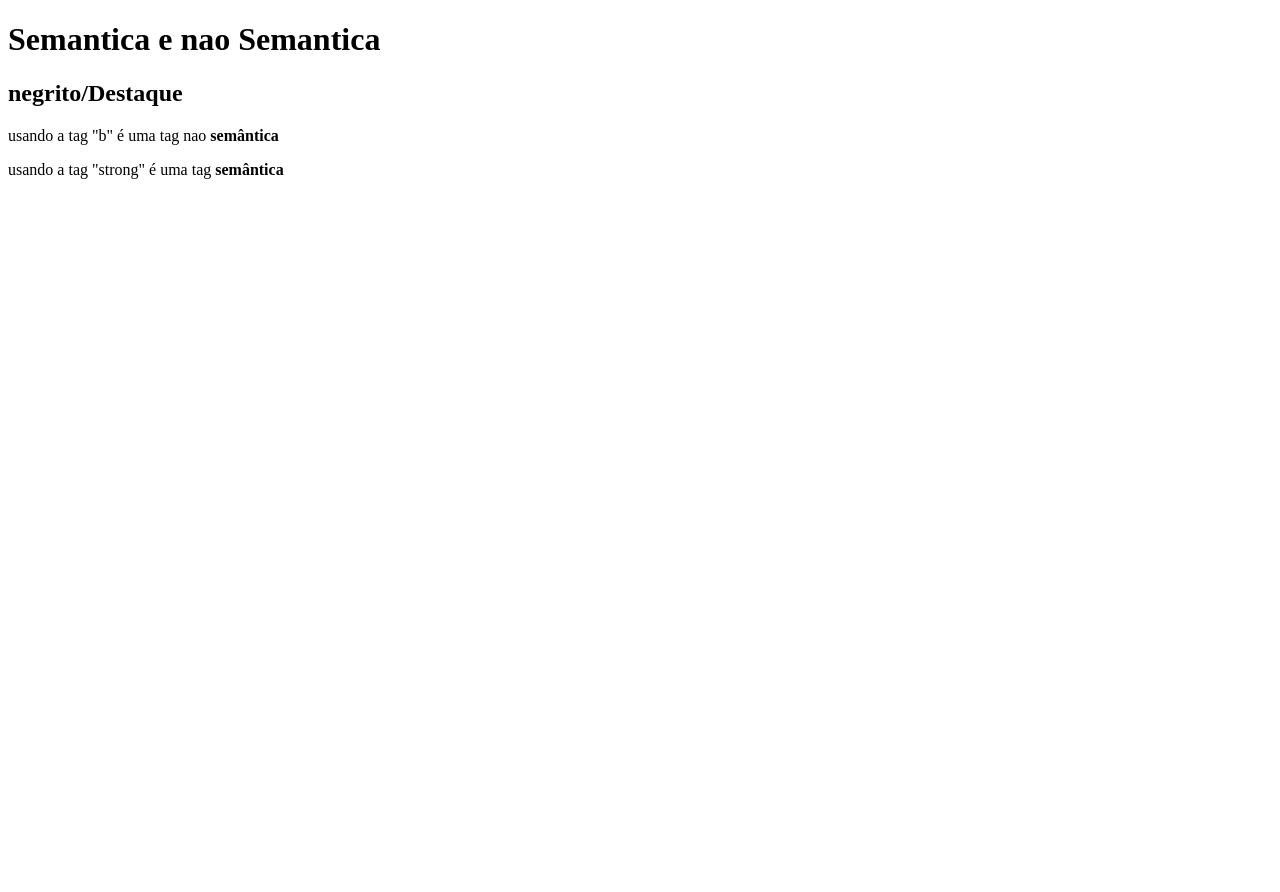
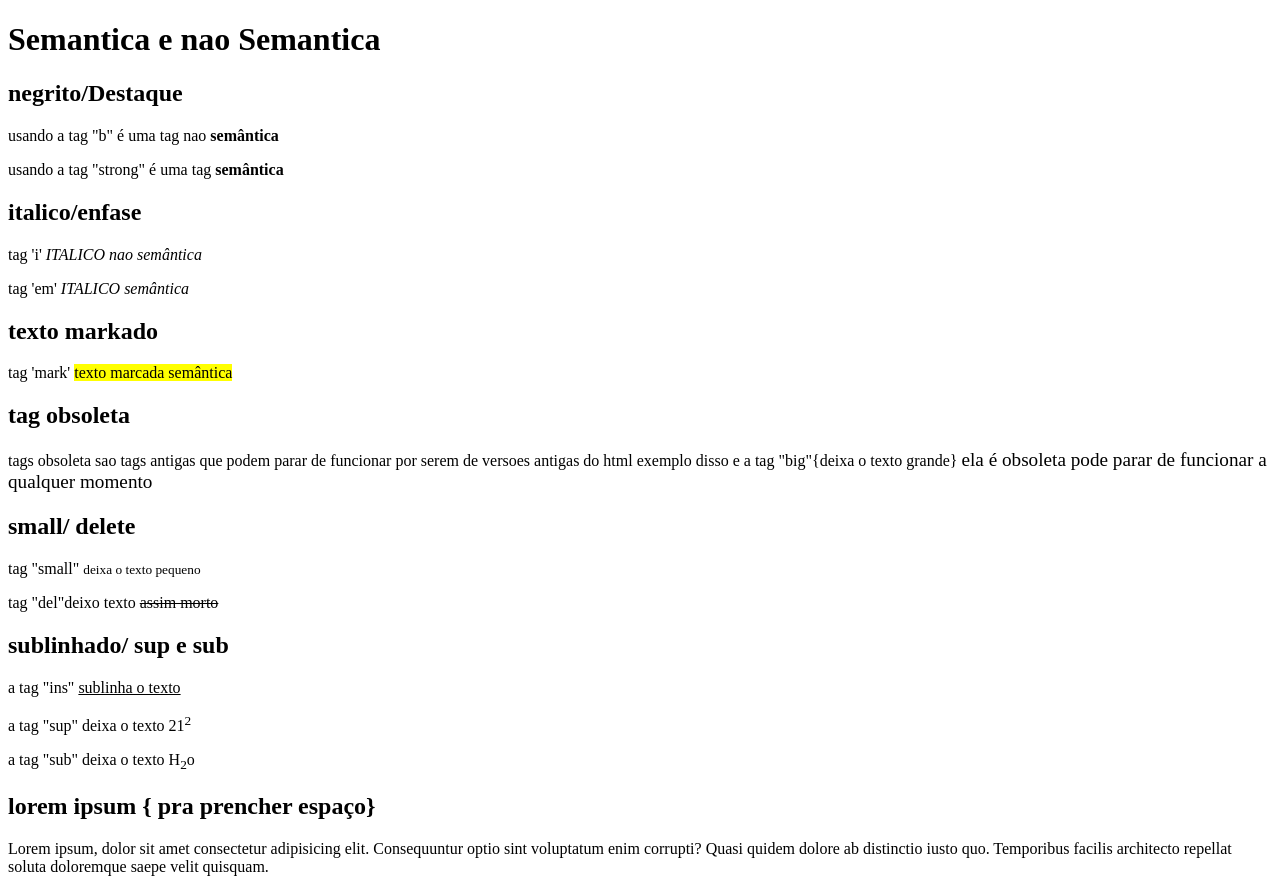
Before and after one commit to nicolasOLENDARIO/cdc, a plain HTML site: page EX02/index.html in a window 1280 px wide. Before the commit the page ends 800 px from the top, so only its background shows below. Drawn offline with Linux system fonts and the light colour scheme.

Commit message:
Add files via upload

```diff
--- a/EX02/index.html
+++ b/EX02/index.html
@@ -10,7 +10,24 @@
     <h2> negrito/Destaque</h2>
   <p> usando a tag "b" é uma tag nao <b>semântica</b> </p>
   <p>usando a tag "strong" é uma tag <strong>semântica</strong></p>
-
+    <h2>italico/enfase</h2>
+ <p> tag 'i' <i>ITALICO  nao semântica</i> </p>
+ <p> tag 'em' <em>ITALICO semântica</em> </p>
+  <h2> texto markado</h2>
+ <p> tag 'mark'  <mark>texto marcada semântica</mark>  </p>
+<H2>  tag obsoleta</H2>
+<p> tags obsoleta sao tags antigas que podem parar de funcionar por serem de versoes antigas do html
+  exemplo disso e a tag "big"{deixa o texto grande} <big> ela é obsoleta pode parar de funcionar a qualquer momento</big>
+</p>
+ <h2>small/ delete</h2>
+ <p>tag "small" <small> deixa o texto pequeno</small> </p>
+ <p>tag "del"deixo texto <del> assim morto</del></p>
+<h2>sublinhado/ sup e sub </h2>
+<p> a tag "ins" <ins> sublinha o texto</ins>     </p>
+<p> a tag "sup" deixa o texto 21<sup>2</sup>   </p>
+<p> a tag "sub" deixa o texto H<sub>2</sub>o</p>
+<h2>lorem ipsum { pra prencher espaço} </h2>
+<p> Lorem ipsum, dolor sit amet consectetur adipisicing elit. Consequuntur optio sint voluptatum enim corrupti? Quasi quidem dolore ab distinctio iusto quo. Temporibus facilis architecto repellat soluta doloremque saepe velit quisquam.</p>
 
 
 </body>
```
